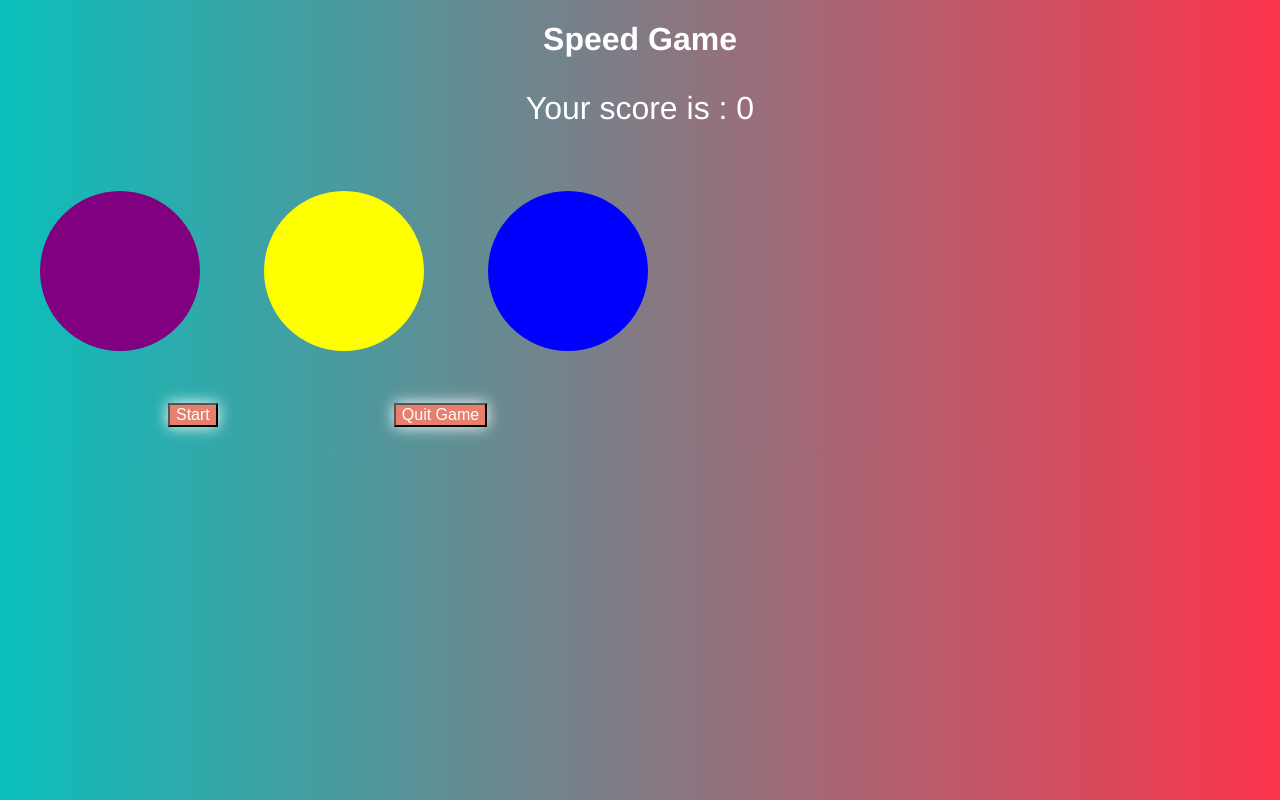
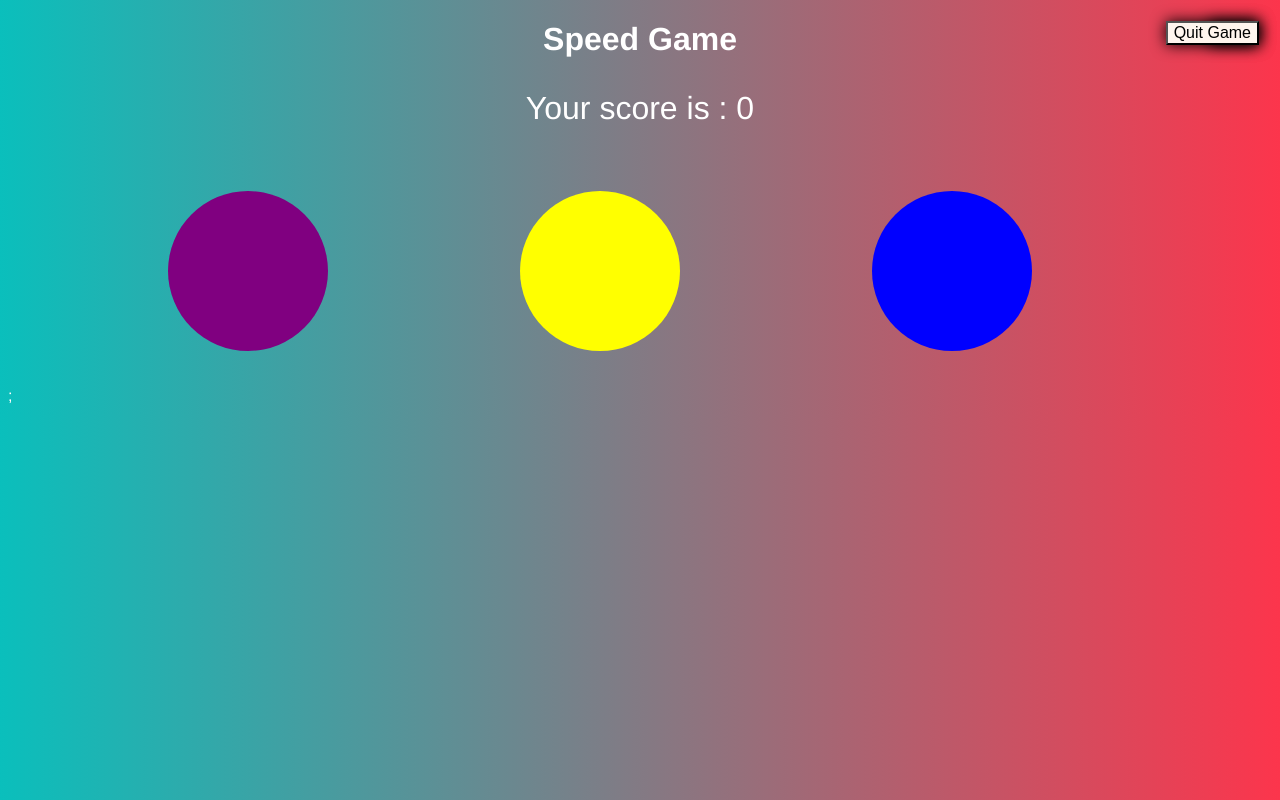
Before and after one commit to nanrisa27/learning-React, a React (Create React App) app in the folder game_1/: page / in a window 1280 px wide. Built offline with nearby package versions, Linux system fonts and the light colour scheme.

Commit message:
overlay and close button

```diff
--- a/game_1/src/App.js
+++ b/game_1/src/App.js
@@ -1,6 +1,7 @@
 import React, { Component } from 'react';
 import './App.css';
 import Circle from './Circle/Circle';
+import GameOver from './GameOver/GameOver';
 
 const getRndInteger = (min, max) => {
   return Math.floor(Math.random()* (max - min + 1)) + min;
@@ -11,6 +12,7 @@ class App extends Component {
   state = {
     score: 0,
     current: 0,
+    gameOver: false,
 
   };
   motion = 1500;
@@ -41,8 +43,11 @@ class App extends Component {
   }
   endtHandler = ()=>{
     clearTimeout (this.timer);
+    this.setState({
+      gameOver:true,
+    });
 
-  }
+  };
 
 
   render() {
@@ -59,9 +64,13 @@ class App extends Component {
           <Circle
           active = {this.state.current===3} buttonColor = "blue" click={this.clickHandler.bind(this,1)} />
         </main>
-
+      <div>
         <button className = 'btn' onClick= {this.startHandler}>Start</button>
         <button className = 'btn ' onClick= {this.startHandler}>Quit Game</button>
+        </div>
+    <div>
+    {this.state.gameOver && <GameOver score = {this.state.score}/> };
+    </div>
 
       </div>
     );
--- a/game_1/src/Circle/Circle.css
+++ b/game_1/src/Circle/Circle.css
@@ -5,6 +5,10 @@
     width: 10rem;
     background-color: white;
     margin: 2rem;
+    align-items: center;
+    justify-content: center;
+    justify-items: center;
+    margin-left: 10rem;
 }
 .Circle.active{
     box-shadow: inset 0px opx 5px black;
--- a/game_1/src/Circle/Circle.js
+++ b/game_1/src/Circle/Circle.js
@@ -3,7 +3,7 @@ import './Circle.css';
 
 const Circle = props => {
     return (
-        <div className = {'Circle' + (props.active? 'active' : '')} onClick= {props.click}
+        <div className = {'Circle' + (props.active? ' active' : '')} onClick= {props.click}
         style = {{
             backgroundColor : props.active ? props.active : props.buttonColor
         }}></div>
--- /dev/null
+++ b/game_1/src/GameOver/GameOver.css
@@ -0,0 +1,32 @@
+.gamers{
+    box-sizing: border-box;
+    width: 50%;
+    background-color: cornsilk;
+    color: black;
+    border-radius: 10px;
+    position: relative;
+    justify-items: center;
+    align-items: center;
+
+}
+
+.popup{
+    position: fixed;
+    top: 0;
+    left: 0;
+    height:100% ;
+    width:100% ;
+    display: grid;
+    justify-items: center;
+    align-items: center;
+    background: rgba(0, 0,0, 0.5);
+}
+
+.btn{
+   top: 5px;
+   right: 5px;
+   position: absolute;
+   background-color: seashell;
+   color: black;
+
+}
--- /dev/null
+++ b/game_1/src/GameOver/GameOver.js
@@ -0,0 +1,32 @@
+import React from 'react';
+import './GameOver.css'
+
+const closeHandler = ()=>{
+    window.location.reload ();
+};
+
+
+const GameOver = (props) => {
+    return (
+
+         <div className= 'popup'>
+
+        <div className= 'gamers'>
+            <div>
+        <h2>Oops Game over!</h2>
+        <p> Your score is: {props.score}</p>
+        </div>
+        <button className = 'btn' onClick = {closeHandler}>close</button>
+
+    </div>
+    </div>
+    );
+
+
+
+
+  };
+
+
+
+  export default GameOver;
```
